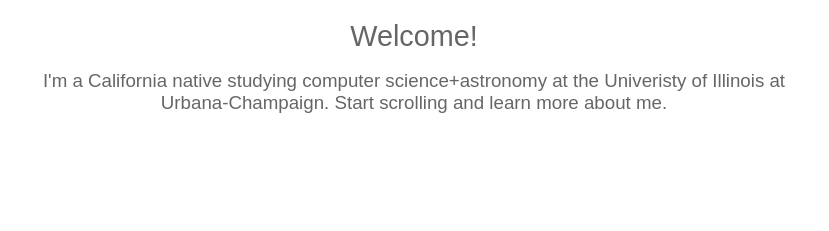
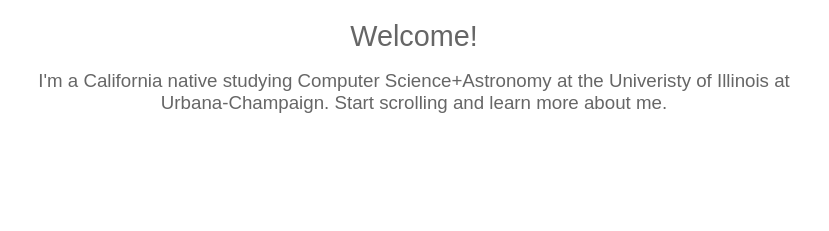
Before and after one commit to gauravsharma1999/gauravsharma1999.github.io, a plain HTML site: page index.html in a window 1280 px wide. Shown: the part 742-973 px from the top of the page, 226-1055 px from the left. Drawn offline with Linux system fonts and the light colour scheme.

Commit message:
Add files via upload

```diff
--- a/index.html
+++ b/index.html
@@ -22,7 +22,7 @@
 		<!-- Introduction-->
 		<section class="center">
 			<h1>Welcome!</h1>
-			<h3>I'm a California native studying computer science+astronomy at the Univeristy of Illinois at Urbana-Champaign.
+			<h3>I'm a California native studying Computer Science+Astronomy at the Univeristy of Illinois at Urbana-Champaign.
 			<href="#experience">Start scrolling
 			 and learn more <href="#experience">about me.</h3>
 
```
